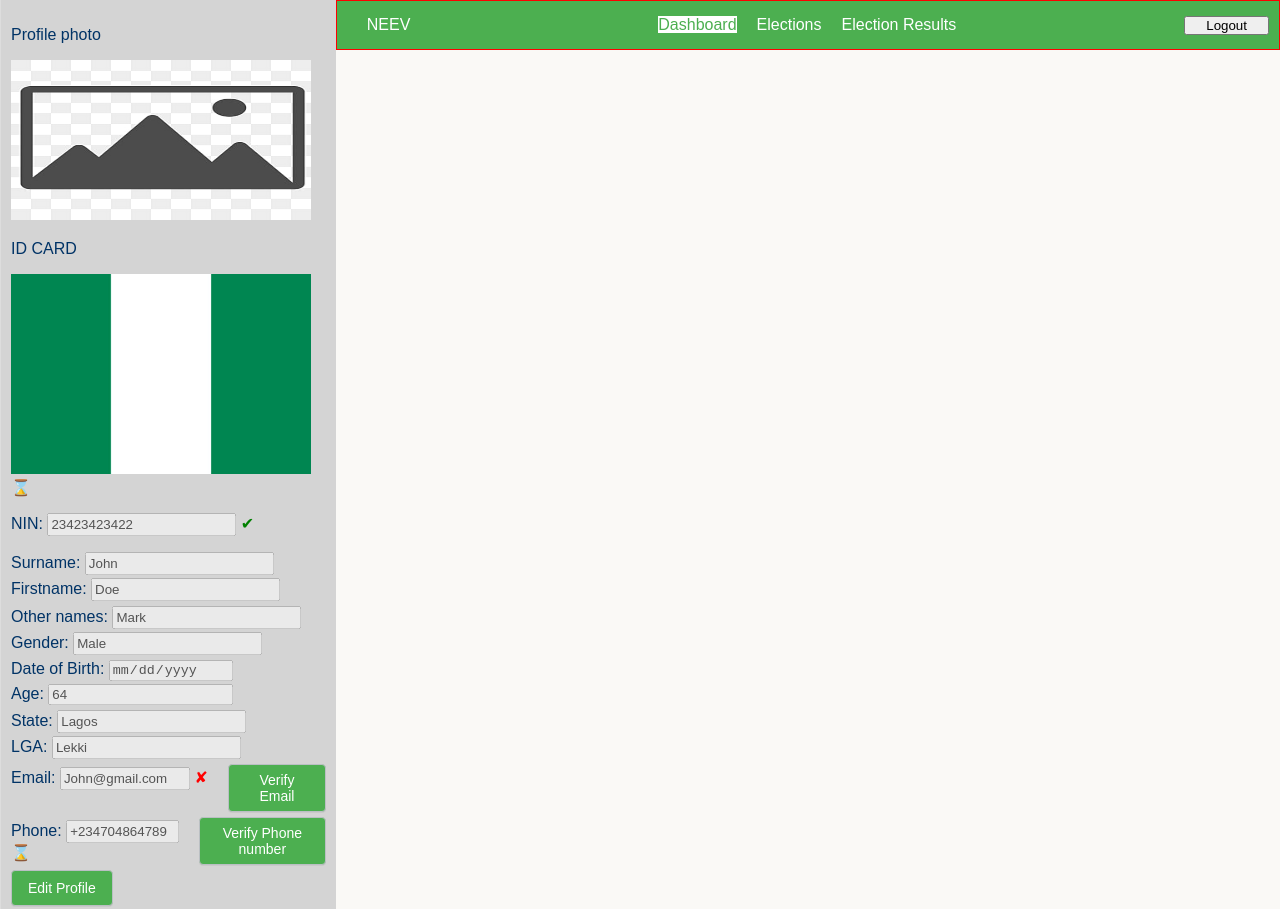
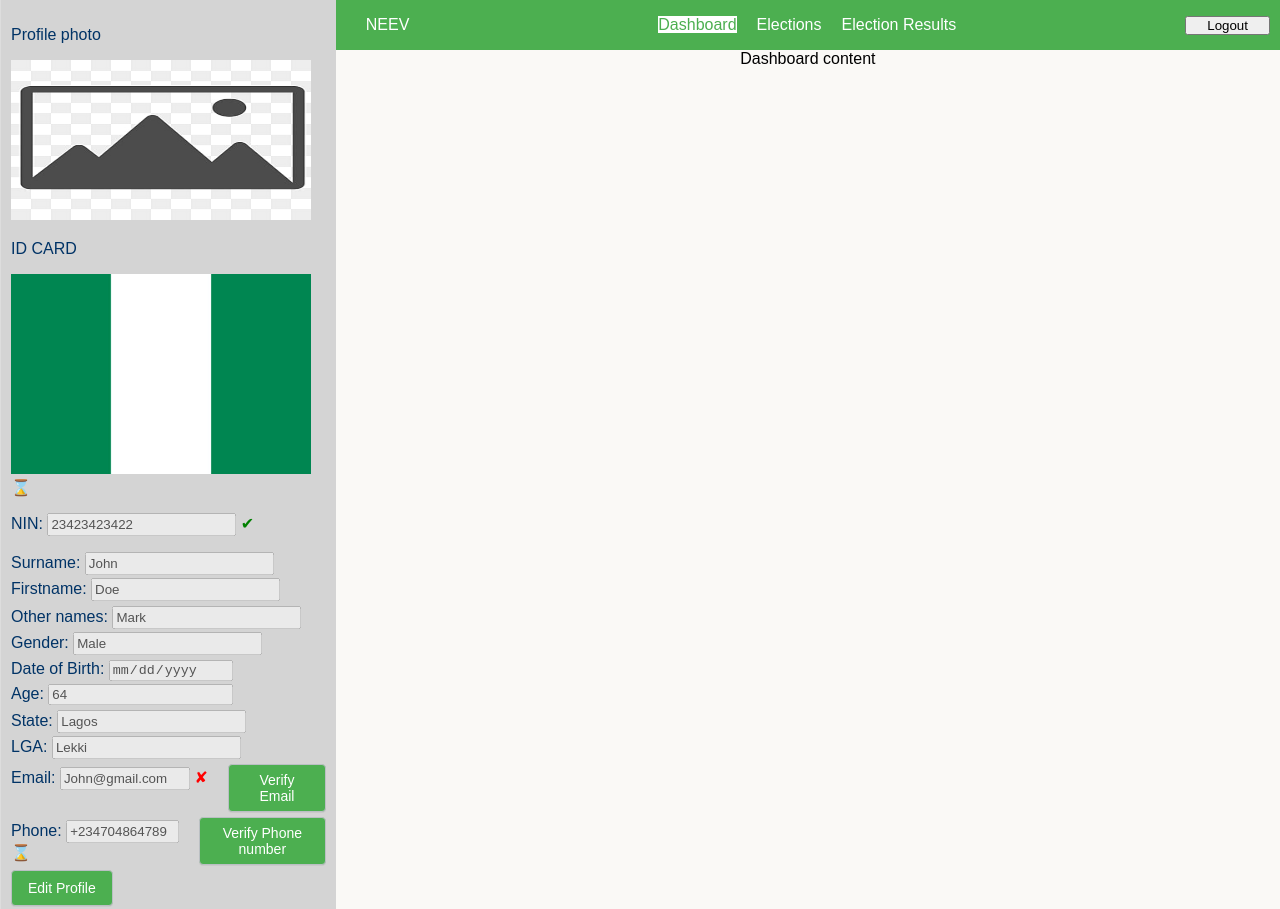
Before and after one commit to rolandexplore93/evoting, a plain HTML site: page user/user-dashboard.html in a window 1280 px wide. Shown: the top 909 px of the page. Drawn offline with Linux system fonts and the light colour scheme; some icons are missing.

Commit message:
Implement functionality to open dashboard as default tab page

```diff
--- a/user/user-dashboard.css
+++ b/user/user-dashboard.css
@@ -75,7 +75,6 @@ input[type="text"] {
     color: var(--primary-white);
     position: sticky;
     top: 0px;
-    border: 1px solid red;
     width: 100%;
     box-sizing: border-box;
 }
--- a/user/user-dashboard.html
+++ b/user/user-dashboard.html
@@ -59,7 +59,7 @@
                     <div class="logo"><a href="/index.html" target="_blank"><span class="fi fi-ng"></span> NEEV</a></div>
                     <nav class="tab">
                         <ul>
-                            <li><a class="tablinks active" onclick="openTab(event, 'Dashboard')">Dashboard</a></li>
+                            <li><a class="tablinks" onclick="openTab(event, 'Dashboard')" id="defaultPage">Dashboard</a></li>
                             <li><a class="tablinks" onclick="openTab(event, 'Election')">Elections</a></li>
                             <li><a class="tablinks" onclick="openTab(event, 'Election-Results')">Election Results</a></li>
                         </ul>
--- a/user/user-dashboard.js
+++ b/user/user-dashboard.js
@@ -107,3 +107,5 @@ function openTab(e, tabTitle){
     document.getElementById(tabTitle).style.display = 'block';
     e.currentTarget.className += " active";
 }
+
+document.getElementById('defaultPage').click()
```
